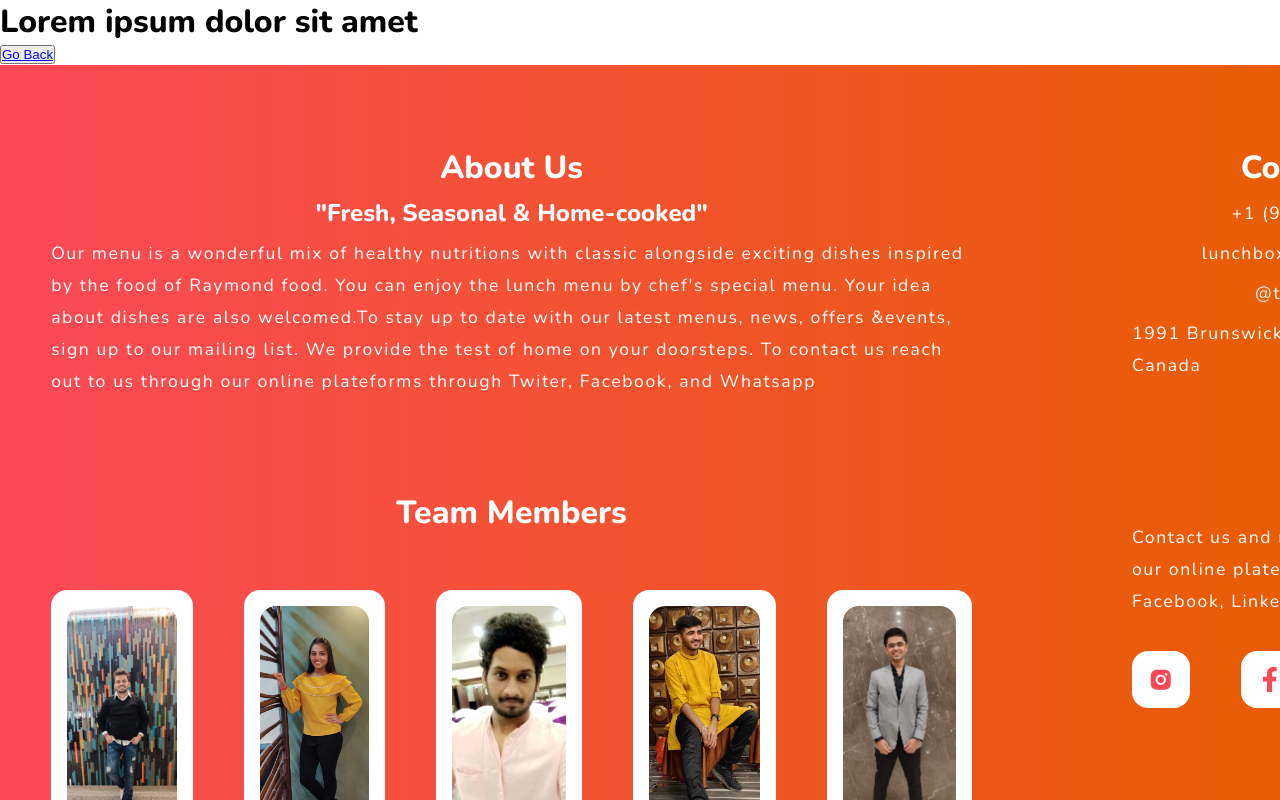
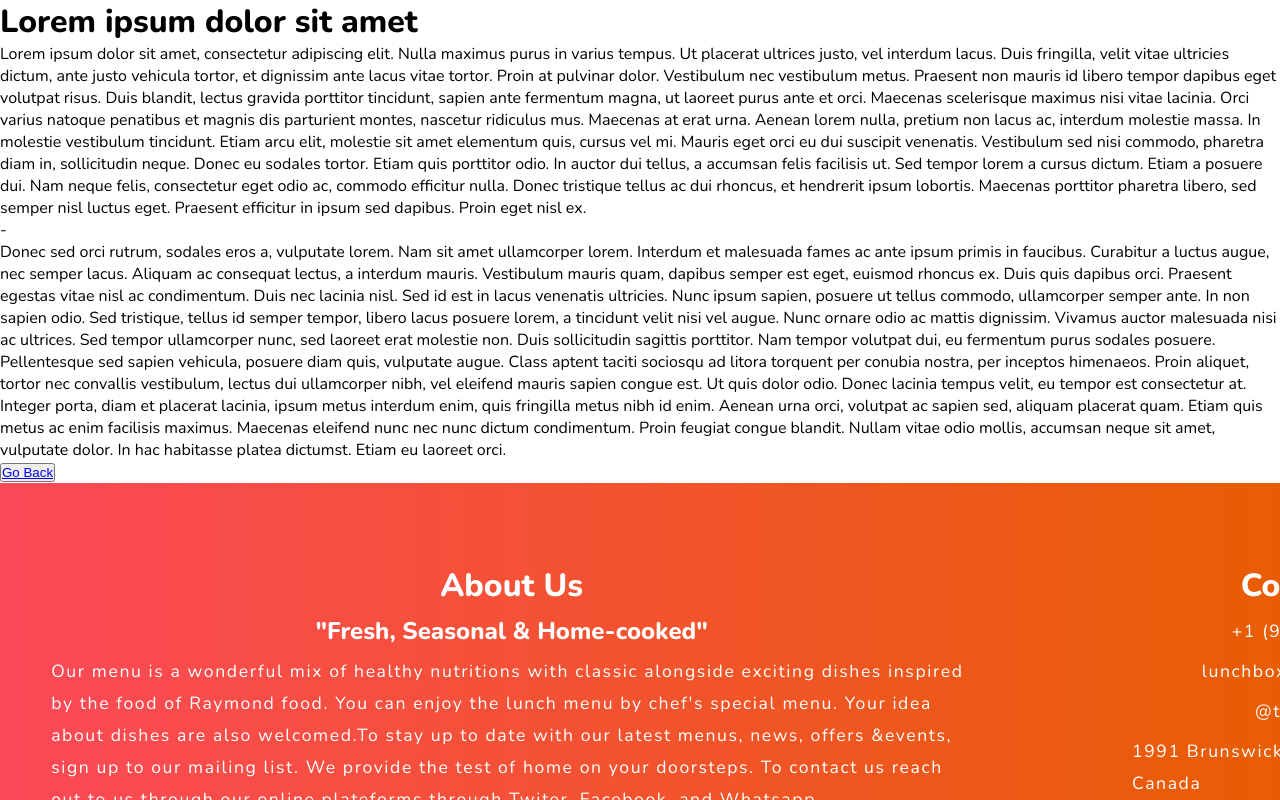
Before and after one commit to Dee1607/team8-lunchbox, a React (Create React App) app: page /dummy in a window 1280 px wide. Shown: the top 800 px of the page. Built offline with nearby package versions, Linux system fonts and the light colour scheme.

Commit message:
Home page blogs were added

```diff
--- a/src/App.js
+++ b/src/App.js
@@ -38,7 +38,7 @@ export default function App() {
     {
       opacity: 0,
       interval: 200,
-    }    );  }, []);
+    } ); }, []);
 
     return (
       <BrowserRouter>
--- a/src/components/Dummy.jsx
+++ b/src/components/Dummy.jsx
@@ -1,10 +1,19 @@
 import React from "react";
-// import Section from "./Home";
 
 export default function Dummy () {
     return (
         <>
             <h1>Lorem ipsum dolor sit amet</h1>
+
+            <p>Lorem ipsum dolor sit amet, consectetur adipiscing elit. Nulla maximus purus in varius tempus. Ut placerat ultrices justo, vel interdum lacus. Duis fringilla, velit vitae ultricies dictum, ante justo vehicula tortor, et dignissim ante lacus vitae tortor. Proin at pulvinar dolor. Vestibulum nec vestibulum metus. Praesent non mauris id libero tempor dapibus eget volutpat risus. Duis blandit, lectus gravida porttitor tincidunt, sapien ante fermentum magna, ut laoreet purus ante et orci. Maecenas scelerisque maximus nisi vitae lacinia. Orci varius natoque penatibus et magnis dis parturient montes, nascetur ridiculus mus. Maecenas at erat urna. Aenean lorem nulla, pretium non lacus ac, interdum molestie massa. In molestie vestibulum tincidunt.
+
+Etiam arcu elit, molestie sit amet elementum quis, cursus vel mi. Mauris eget orci eu dui suscipit venenatis. Vestibulum sed nisi commodo, pharetra diam in, sollicitudin neque. Donec eu sodales tortor. Etiam quis porttitor odio. In auctor dui tellus, a accumsan felis facilisis ut. Sed tempor lorem a cursus dictum. Etiam a posuere dui. Nam neque felis, consectetur eget odio ac, commodo efficitur nulla. Donec tristique tellus ac dui rhoncus, et hendrerit ipsum lobortis. Maecenas porttitor pharetra libero, sed semper nisl luctus eget.
+
+Praesent efficitur in ipsum sed dapibus. Proin eget nisl ex.</p><div>-</div><p> Donec sed orci rutrum, sodales eros a, vulputate lorem. Nam sit amet ullamcorper lorem. Interdum et malesuada fames ac ante ipsum primis in faucibus. Curabitur a luctus augue, nec semper lacus. Aliquam ac consequat lectus, a interdum mauris. Vestibulum mauris quam, dapibus semper est eget, euismod rhoncus ex. Duis quis dapibus orci. Praesent egestas vitae nisl ac condimentum. Duis nec lacinia nisl. Sed id est in lacus venenatis ultricies. Nunc ipsum sapien, posuere ut tellus commodo, ullamcorper semper ante. In non sapien odio.
+
+Sed tristique, tellus id semper tempor, libero lacus posuere lorem, a tincidunt velit nisi vel augue. Nunc ornare odio ac mattis dignissim. Vivamus auctor malesuada nisi ac ultrices. Sed tempor ullamcorper nunc, sed laoreet erat molestie non. Duis sollicitudin sagittis porttitor. Nam tempor volutpat dui, eu fermentum purus sodales posuere. Pellentesque sed sapien vehicula, posuere diam quis, vulputate augue. Class aptent taciti sociosqu ad litora torquent per conubia nostra, per inceptos himenaeos. Proin aliquet, tortor nec convallis vestibulum, lectus dui ullamcorper nibh, vel eleifend mauris sapien congue est.
+
+Ut quis dolor odio. Donec lacinia tempus velit, eu tempor est consectetur at. Integer porta, diam et placerat lacinia, ipsum metus interdum enim, quis fringilla metus nibh id enim. Aenean urna orci, volutpat ac sapien sed, aliquam placerat quam. Etiam quis metus ac enim facilisis maximus. Maecenas eleifend nunc nec nunc dictum condimentum. Proin feugiat congue blandit. Nullam vitae odio mollis, accumsan neque sit amet, vulputate dolor. In hac habitasse platea dictumst. Etiam eu laoreet orci.</p>
             <button>
                 <a href="/">Go Back</a>
             </button>
```
Lines whose indentation alone changed are shown as unchanged.
